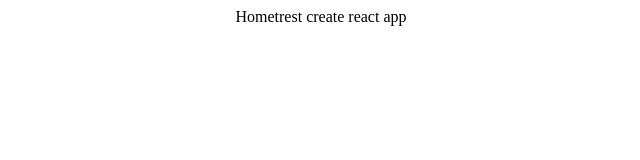
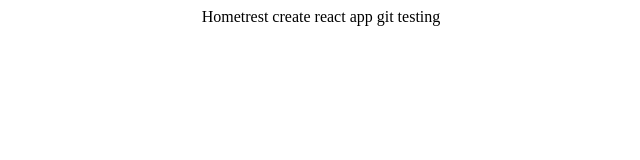
Before and after one commit to jpolivierr/Hometrest, a React (Create React App) app in the folder client/: page / in a window 1280 px wide. Shown: the top 160 px of the page, without its empty margins (319-959 px from the left). Built offline with nearby package versions, Linux system fonts and the light colour scheme.

Commit message:
testing git

```diff
--- a/client/src/App.js
+++ b/client/src/App.js
@@ -3,7 +3,7 @@
 function App() {
   return (
     <div className="App">
-        Hometrest create react app
+        Hometrest create react app git testing
     </div>
   );
 }
```
